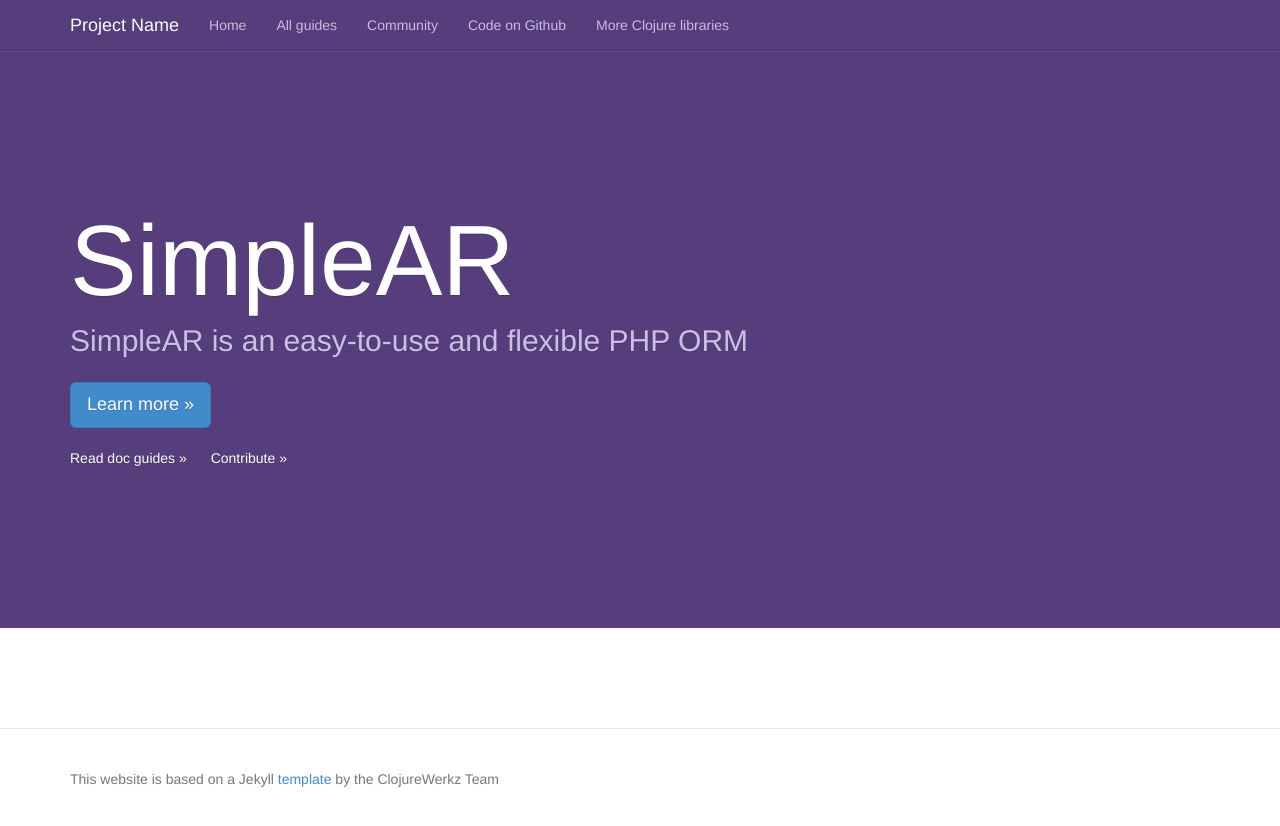
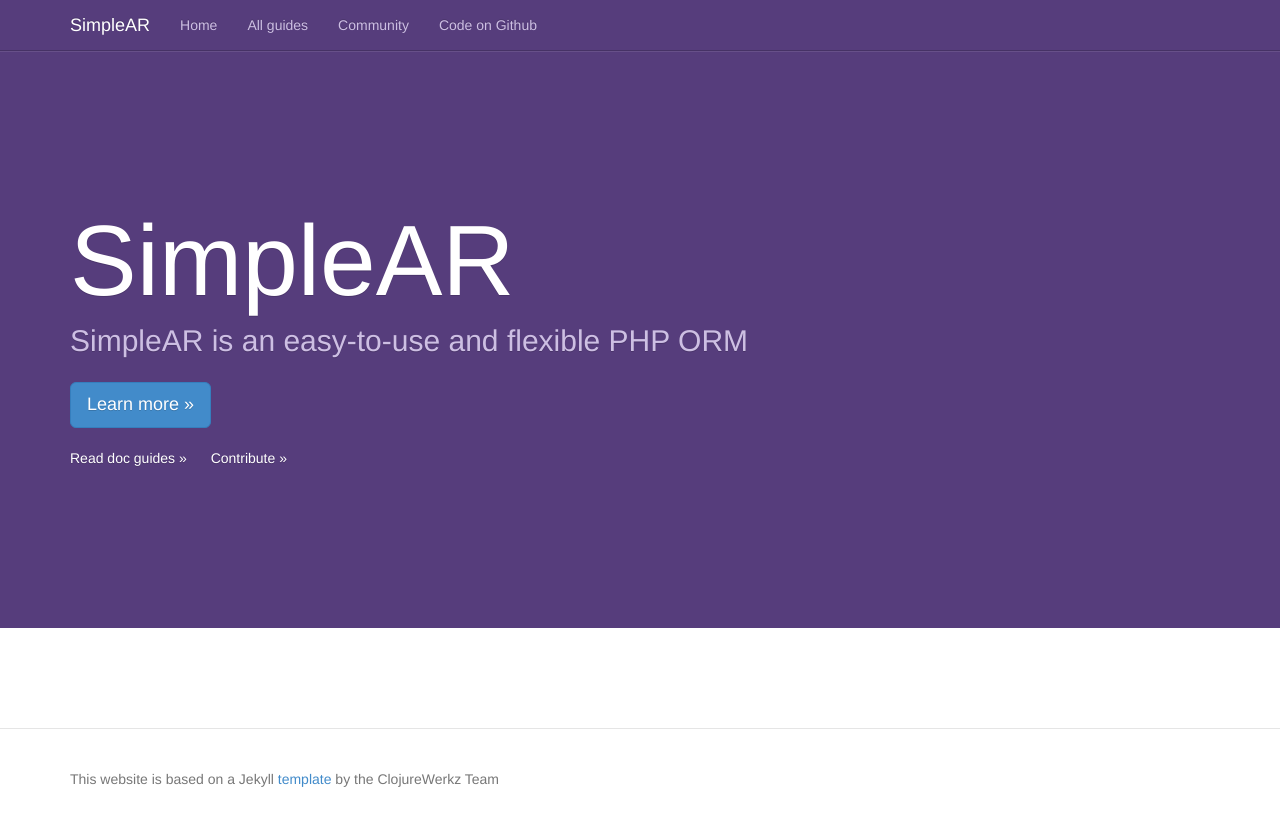
Before and after one commit to Lebugg/SimpleAR, a Jekyll site: the page built from index.html, in a window 1280 px wide. Shown: the top 826 px of the page. Built offline with Jekyll 4.4.1, drawn with Linux system fonts in a browser that asks for light colours; some web fonts are replaced; Markdown is read by kramdown in place of the engine named in the settings.

Commit message:
Correct URL

```diff
--- a/_config.yml
+++ b/_config.yml
@@ -8,4 +8,6 @@ markdown: redcarpet
 redcarpet:
   extensions: ["no_intra_emphasis", "fenced_code_blocks", "autolink", "tables", "with_toc_data"]
 
+baseurl: "/SimpleAR"
+githubUrl: "https://github.com/Lebugg/SimpleAR/"
 projectName: "SimpleAR"
--- a/_includes/header.html
+++ b/_includes/header.html
@@ -1,3 +1,29 @@
-<header>
-    <h1>SimpleAR ORM</h1>
+<header class="navbar navbar-inverse navbar-fixed-top bs-docs-nav" role="banner">
+  <div class="container">
+    <div class="navbar-header">
+      <button class="navbar-toggle" type="button" data-toggle="collapse" data-target=".bs-navbar-collapse">
+        <span class="sr-only">Toggle navigation</span>
+        <span class="icon-bar"></span>
+        <span class="icon-bar"></span>
+        <span class="icon-bar"></span>
+      </button>
+      <a href="{{ site.baseurl }}/" class="navbar-brand">{{ site.projectName }}</a>
+    </div>
+    <nav class="collapse navbar-collapse bs-navbar-collapse" role="navigation">
+      <ul class="nav navbar-nav">
+        <li>
+            <a href="{{ site.baseurl }}/">Home</a>
+        </li>
+        <li>
+            <a href="{{ site.baseurl }}/articles/guides.html">All guides</a>
+        </li>
+        <li>
+            <a href="{{ site.baseurl }}/articles/community.html">Community</a>
+        </li>
+        <li>
+            <a href="{{ site.githubUrl }}">Code on Github</a>
+        </li>
+      </ul>
+    </nav>
+  </div>
 </header>
--- a/_layouts/default.html
+++ b/_layouts/default.html
@@ -1,5 +1,4 @@
-<!DOCTYPE html PUBLIC "-//W3C//DTD XHTML 1.0 Transitional//EN" "http://www.w3.org/TR/xhtml1/DTD/xhtml1-transitional.dtd">
-
+<!doctype html>
 <html lang='en' style='height: 100%'>
   <head>
     <title>{{page.title}}</title>
@@ -18,38 +17,7 @@
   </head>
   <body style='height: 100%'>
 
-    <header class="navbar navbar-inverse navbar-fixed-top bs-docs-nav" role="banner">
-      <div class="container">
-        <div class="navbar-header">
-          <button class="navbar-toggle" type="button" data-toggle="collapse" data-target=".bs-navbar-collapse">
-            <span class="sr-only">Toggle navigation</span>
-            <span class="icon-bar"></span>
-            <span class="icon-bar"></span>
-            <span class="icon-bar"></span>
-          </button>
-          <a href="./" class="navbar-brand">Project Name</a>
-        </div>
-        <nav class="collapse navbar-collapse bs-navbar-collapse" role="navigation">
-          <ul class="nav navbar-nav">
-            <li>
-              <a href='/'>Home</a>
-            </li>
-            <li>
-              <a href="/articles/guides.html">All guides</a>
-            </li>
-            <li>
-              <a href='/articles/community.html'>Community</a>
-            </li>
-            <li>
-              <a href='https://github.com/clojurewerkz'>Code on Github</a>
-            </li>
-            <li>
-              <a href='http://clojurewerkz.org'>More Clojure libraries</a>
-            </li>
-          </ul>
-        </nav>
-      </div>
-    </header>
+    {% include header.html %}
 
     {{ content }}
 
--- a/index.html
+++ b/index.html
@@ -9,14 +9,14 @@ layout: default
     <h1>SimpleAR</h1>
     <p class="lead">{{ site.projectName }} is an easy-to-use and flexible PHP ORM</p>
 
-    <p><a class="btn btn-primary btn-lg">Learn more »</a></p>
+    <p><a class="btn btn-primary btn-lg" href="{{ site.baseurl }}/articles/guides.html">Learn more »</a></p>
 
     <ul class="bs-masthead-links">
       <li>
-        <a href="/articles/guides.html">Read doc guides »</a>
+          <a href="{{ site.baseurl }}/articles/guides.html">Read doc guides »</a>
       </li>
       <li>
-        <a href='https://github.com/Lebugg/SimpleAR'>Contribute »</a>
+          <a href="{{ site.githubUrl }}">Contribute »</a>
       </li>
     </ul>
 
```
Also changed, not shown: _layouts/article.html (+2 -30 lines).
